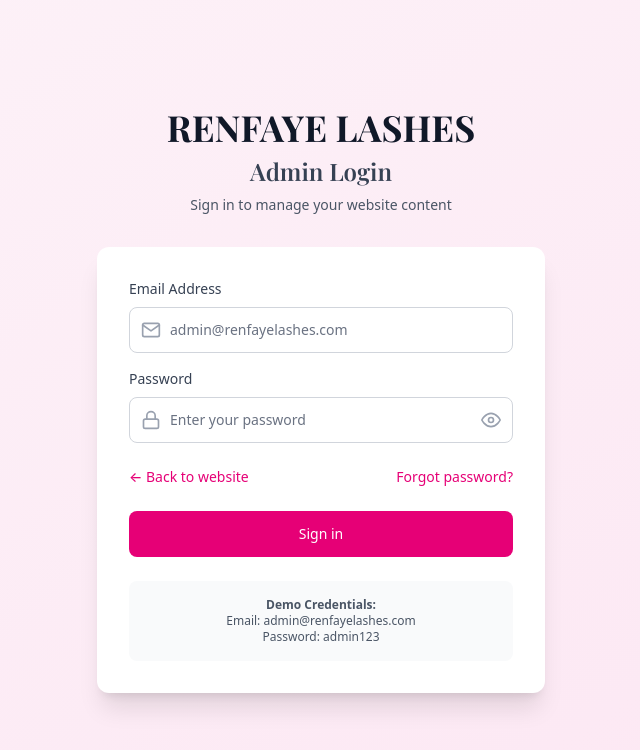
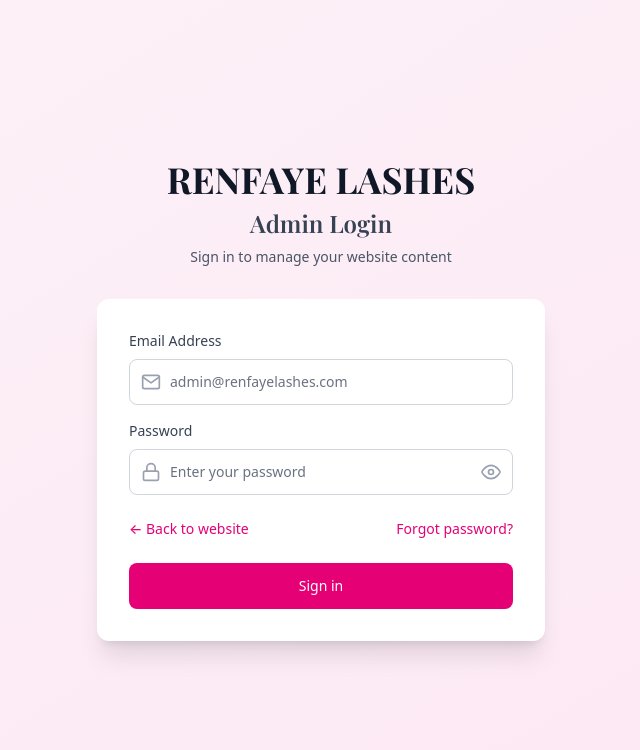
Before and after one commit to malian97/renfaye-lashes, a Next.js app: page /admin/login in a window 1280 px wide. Shown: the top 750 px of the page, without its empty margins (319-959 px from the left). Built offline with nearby package versions, Linux system fonts and the light colour scheme; a web font is replaced by a local one.

Commit message:
chore: remove demo credentials hint from admin login

```diff
--- a/src/app/admin/login/page.tsx
+++ b/src/app/admin/login/page.tsx
@@ -112,14 +112,6 @@ export default function AdminLogin() {
           >
             {isLoading ? 'Signing in...' : 'Sign in'}
           </button>
-
-          <div className="mt-4 p-4 bg-gray-50 rounded-lg">
-            <p className="text-xs text-gray-600 text-center">
-              <strong>Demo Credentials:</strong><br />
-              Email: admin@renfayelashes.com<br />
-              Password: admin123
-            </p>
-          </div>
         </form>
       </div>
     </div>
```
